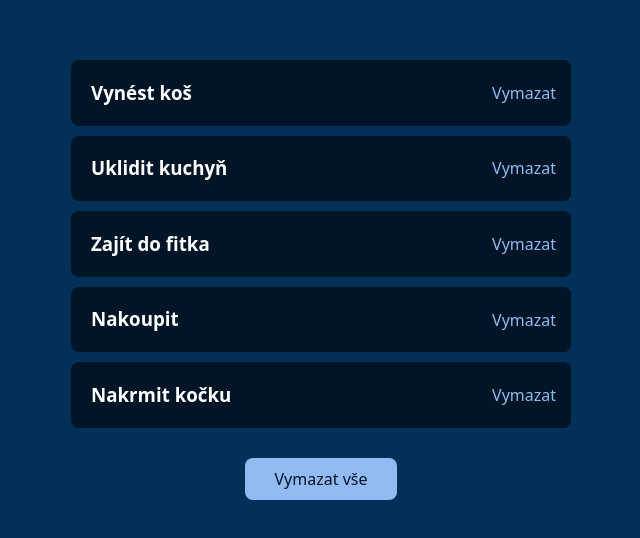
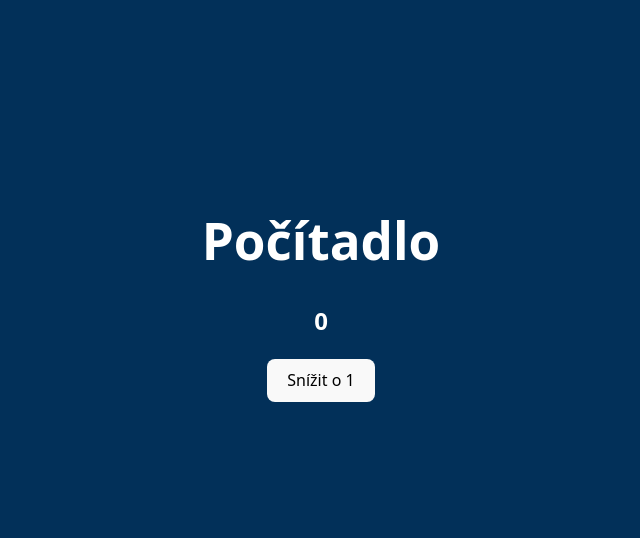
Before and after one commit to Barbora6/procvicovani, a React (Vite) app in the folder my-app/: page / in a window 1280 px wide. Shown: the part 110-648 px from the top of the page, without its empty margins (319-959 px from the left). Built offline with nearby package versions, Linux system fonts and the light colour scheme.

Commit message:
Snížení o 1

```diff
--- a/my-app/src/App.jsx
+++ b/my-app/src/App.jsx
@@ -1,12 +1,14 @@
 import "./App.css";
 import { AllTask } from "./components/AllTask";
 import { ChangeTitle } from "./components/ChangeTitle";
+import { Counter } from "./components/Counter";
 import { FilterMap } from "./components/FilterMap";
 
 function App() {
   return (
     <>
-      <AllTask />
+      <Counter />
+      {/* <AllTask /> */}
       {/* <FilterMap /> */}
       {/* <ChangeTitle /> */}
     </>
--- /dev/null
+++ b/my-app/src/components/Counter.jsx
@@ -0,0 +1,19 @@
+import { useState } from "react";
+import { DecreaseButton } from "./DecreaseButton";
+
+export const Counter = () => {
+  const [value, setValue] = useState(0);
+
+  const decreaseOne = () => {
+    const result = value - 1;
+    setValue(result);
+  };
+
+  return (
+    <div>
+      <h1>Počítadlo</h1>
+      <h2>{value}</h2>
+      <DecreaseButton decrease={decreaseOne} />
+    </div>
+  );
+};
--- /dev/null
+++ b/my-app/src/components/DecreaseButton.jsx
@@ -0,0 +1,5 @@
+// tlačítko na snížit o 1
+
+export const DecreaseButton = ({ decrease }) => {
+  return <button onClick={decrease}>Snížit o 1</button>;
+};
```
